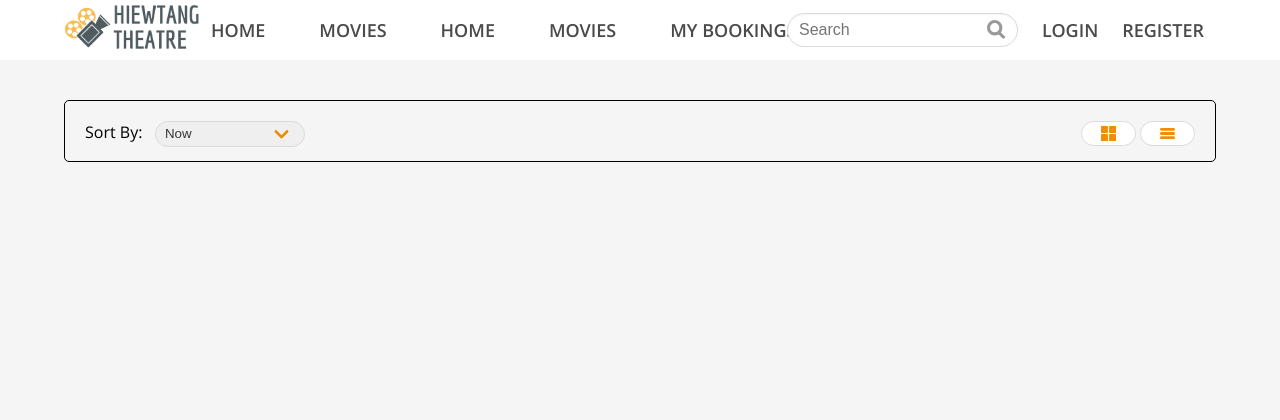
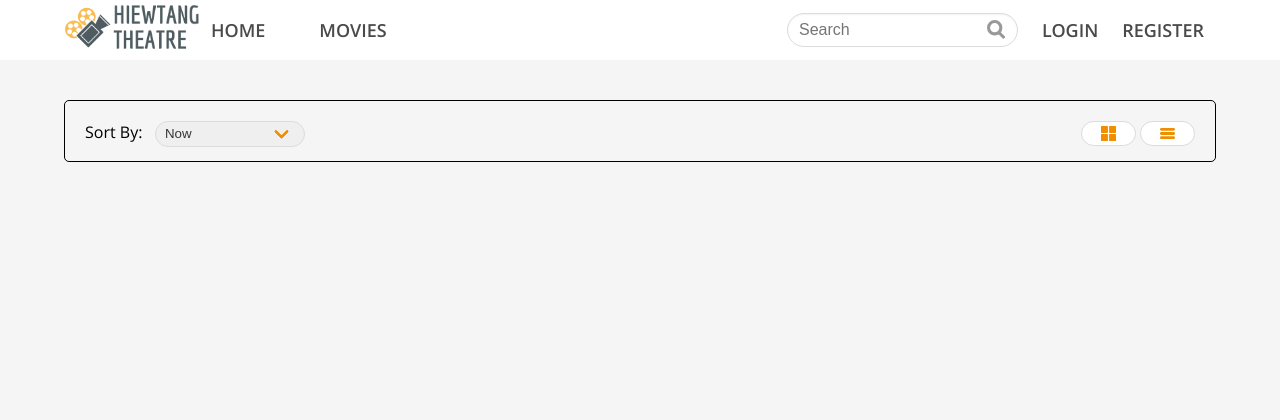
Before and after one commit to soraino/IM4717-HiewTangTheatre, a PHP site: page /moviesView.php?Sort=Now in a window 1280 px wide. Shown: the top 420 px of the page. Run offline with PHP 8.4, Linux system fonts and the light colour scheme; data that the repository does not hold is empty.

Commit message:
fix bugs

```diff
--- a/booking.php
+++ b/booking.php
@@ -224,7 +224,7 @@ if (isset($_COOKIE["userId"])) {
                                 if ($_GET['location'] == $timeslots[$i]['Location']) {
                             ?>
                                     <td onclick="selectTimeSlot(this,'<?php echo "ts" . $i . "l"; ?>')">
-                                        <input class="timeslot" type="radio" name="timeslot" id="<?php echo "ts" . $i . "l"; ?>" value="<?php echo $timeslots[$j]['Id']; ?>" onchange="updateBg(this)" />
+                                        <input class="timeslot" type="radio" name="timeslot" id="<?php echo "ts" . $i . "l"; ?>" value="<?php echo $timeslots[$i]['Id']; ?>" onchange="updateBg(this)" />
                                         <label for="<?php echo "ts" . $i . "l"; ?>">
                                             <p><?php echo substr($timeslots[$i]['StartTime'], 0, 5); ?></p>
                                         </label>
--- a/index.php
+++ b/index.php
@@ -212,7 +212,7 @@
         const dateInput = document.getElementById('dateInput');
         const dateVar = new Date();
         dateInput.min = dateVar.getFullYear() + '-' + (dateVar.getMonth() + 1) + '-' + dateVar.getDate();
-        dateVar.setDate(dateVar.getDate() + 7);
+        dateVar.setDate(dateVar.getDate() + 6);
         dateInput.max = dateVar.getFullYear() + '-' + (dateVar.getMonth() + 1) + '-' + dateVar.getDate();
         initSlider(1);
         initSlider(2);
--- a/navbar.php
+++ b/navbar.php
@@ -15,12 +15,6 @@
                 }
                 ?>
             </div>
-        </a>
-        <div class="navbar-start">
-            <a href="./" class="navbar-item"> Home </a>
-            <a href="moviesView.php" class="navbar-item"> Movies </a>
-            <a class="navbar-item"> My Bookings </a>
-        </div>
         <div class="navbar-end">
 
             <div class="navbar-item">
```
